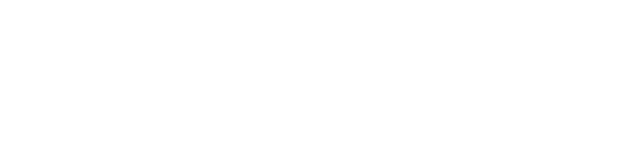
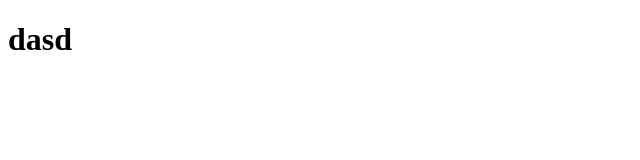
Before and after one commit to quicknightbird/rs_js, a plain HTML site: page index.html in a window 1280 px wide. Shown: the whole page, without its empty margins (0-640 px from the left). Drawn offline with Linux system fonts and the light colour scheme.

Commit message:
Update index.html

```diff
--- a/index.html
+++ b/index.html
@@ -8,6 +8,6 @@
     <title>Document</title>
 </head>
 <body>
-
+<h1> dasd </h1>
 </body>
 </html>
```
